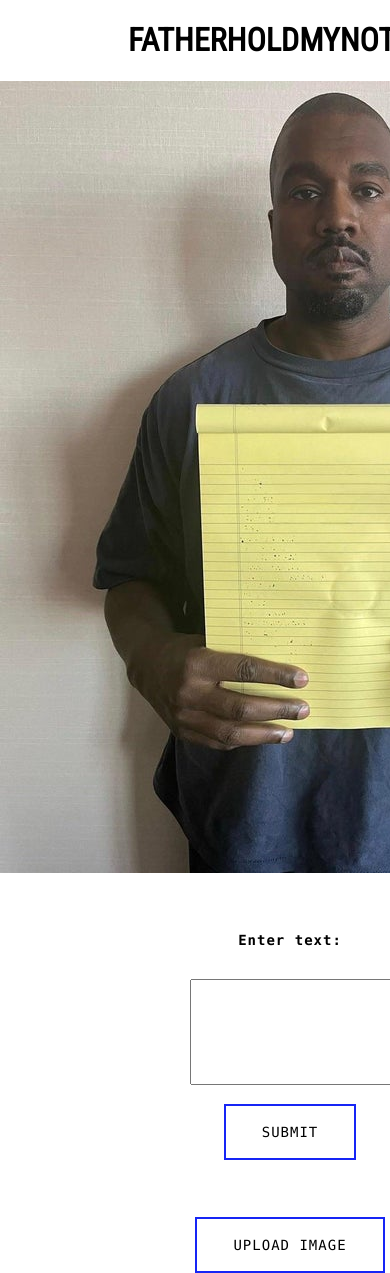
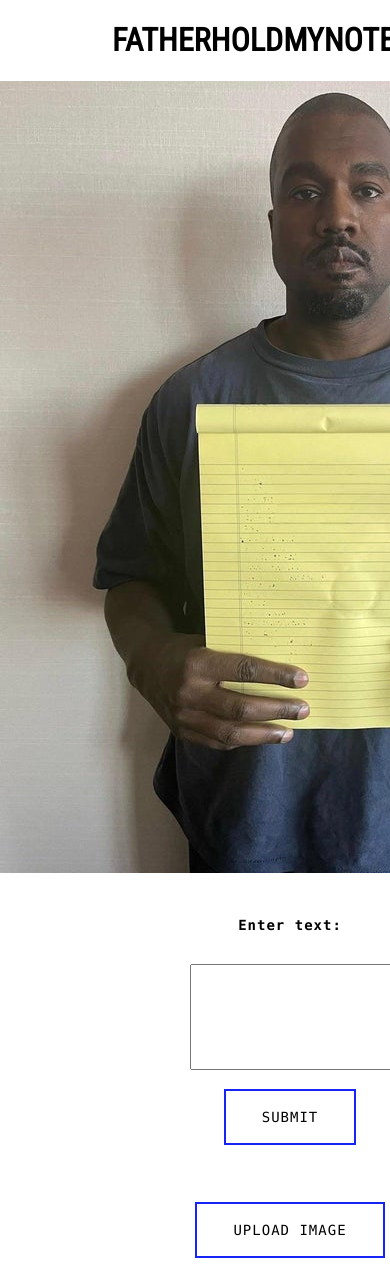
Before and after one commit to HypCarlos/KanyeMemeMaker, a React (Create React App) app: page /custom in a window 390 px wide. Shown: the top 1273 px of the page. Built offline with nearby package versions, Linux system fonts and the light colour scheme.

Commit message:
fixed centering pt.2

```diff
--- a/src/components/customText/customText.css
+++ b/src/components/customText/customText.css
@@ -68,13 +68,13 @@
   }
 
   .text-box {
-    padding-top: 20px;
+    padding-top: 5px;
     left: 190px;
   }
 
   #title{
 
-    margin-left: 8rem;
+    margin-left: 7rem;
 
   }
 
```
